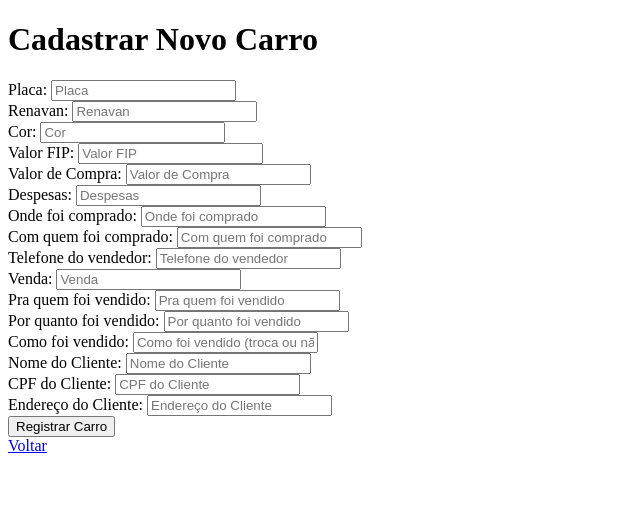
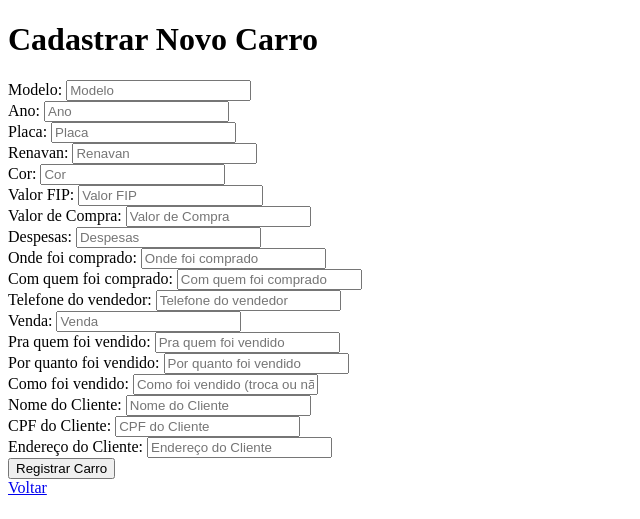
Before and after one commit to C2002G/Gerenciador-de-vendas, a Flask app: page /cadastrar in a window 1280 px wide. Shown: the top 519 px of the page, without its empty margins (0-640 px from the left). Run offline with Flask 3, Linux system fonts and the light colour scheme.

Commit message:
acho q foi

```diff
--- a/main.py
+++ b/main.py
@@ -21,6 +21,8 @@ def criar_tabela():
             cursor = conn.cursor()
             cursor.execute('''
                 CREATE TABLE IF NOT EXISTS carros (
+                    modelo TEXT,
+                    ano INTEGER,
                     placa TEXT PRIMARY KEY,
                     renavan TEXT,
                     cor TEXT,
--- a/templates/cadastrar.html
+++ b/templates/cadastrar.html
@@ -8,6 +8,10 @@
 <body>
     <h1>Cadastrar Novo Carro</h1>
     <form method="post">
+        <label for="modelo">Modelo:</label>
+        <input type="text" name="modelo" placeholder="Modelo" required><br>
+        <label for="ano">Ano:</label>
+        <input type="number" name="ano" placeholder="Ano" required><br>
         <label for="placa">Placa:</label>
         <input type="text" name="placa" placeholder="Placa" required><br>
         <label for="renavan">Renavan:</label>
--- a/templates/detalhes_carro.html
+++ b/templates/detalhes_carro.html
@@ -24,6 +24,8 @@
         <p><strong>Nome do Cliente:</strong> {{ carro.cliente_nome }}</p>
         <p><strong>CPF do Cliente:</strong> {{ carro.cliente_cpf }}</p>
         <p><strong>Endereço do Cliente:</strong> {{ carro.cliente_endereco }}</p>
+        <p><strong>Modelo:</strong> {{ carro.modelo }}</p>
+        <p><strong>Ano:</strong> {{ carro.ano }}</p>
     </div>
     <div>
         <a href="{{ url_for('editar_carro', placa=carro.placa) }}">Editar</a>
```
